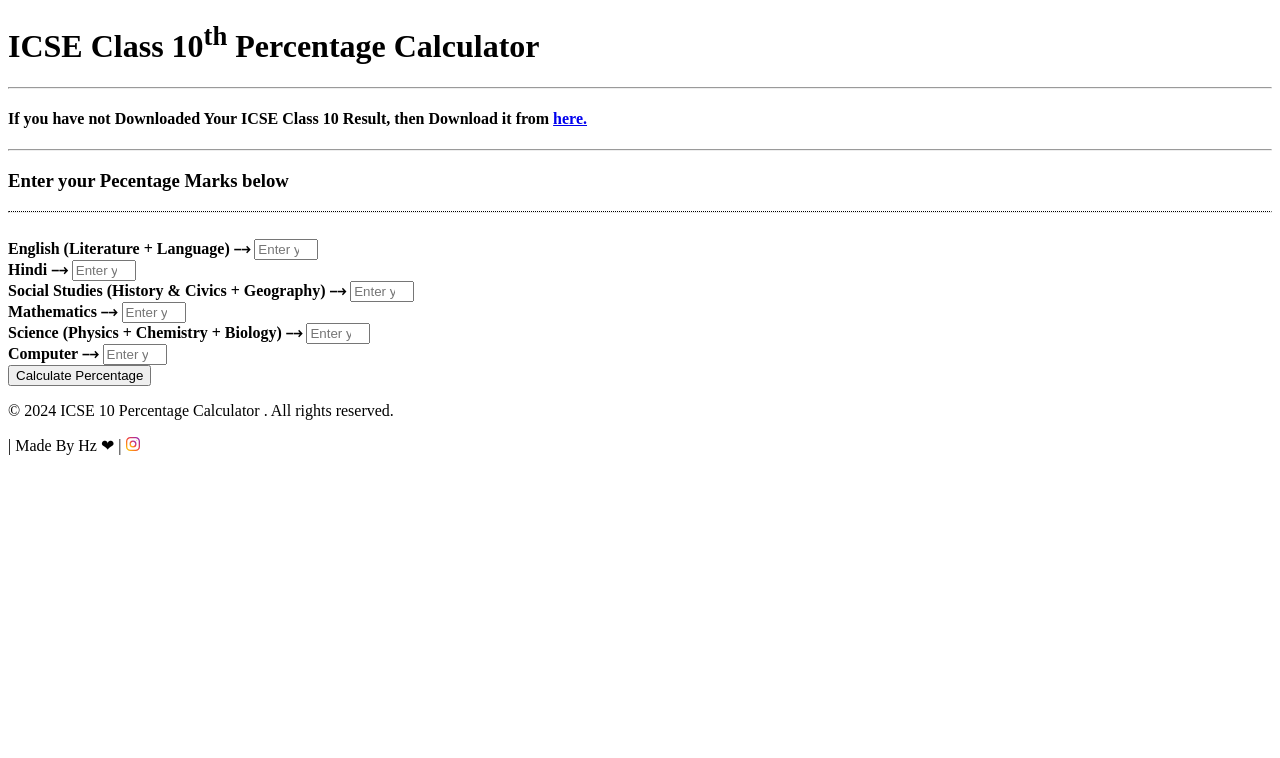
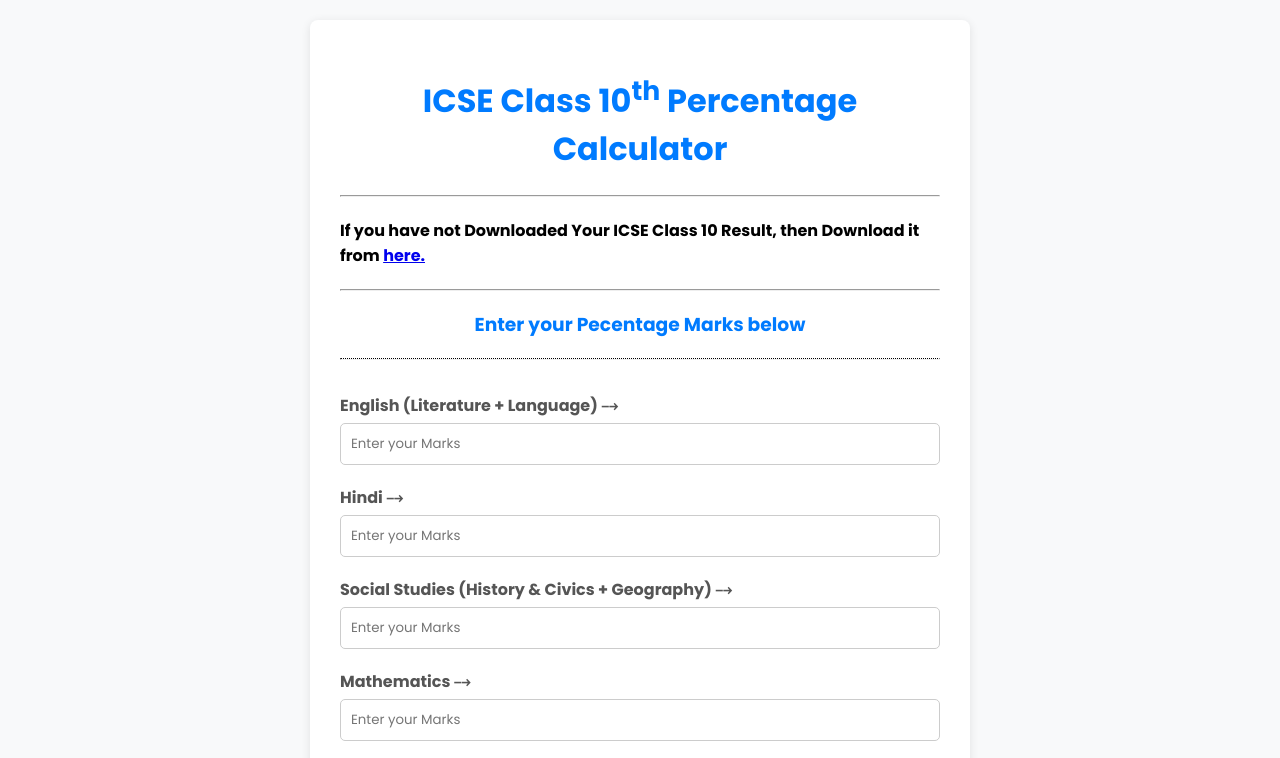
Before and after one commit to hz-projects/icse-percentage-calculator, a plain HTML site: page index.html in a window 1280 px wide. Shown: the top 758 px of the page. Drawn offline with Linux system fonts and the light colour scheme.

Commit message:
Update index.html

```diff
--- a/index.html
+++ b/index.html
@@ -6,6 +6,8 @@
     <meta name="viewport" content="width=device-width, initial-scale=1.0">
     <!-- HTML Meta Tags -->
 <title>ICSE 10 Percentage Calculator</title>
+    <link href="https://fonts.googleapis.com/css2?family=Poppins:wght@300;400;500;600;700&display=swap" rel="stylesheet">
+    <link rel="stylesheet" type="text/css" href="styles.css">
 <meta name="description" content="Calculate your ICSE 10th grade percentage with our user-friendly calculator.">
 
 <!-- Open Graph Meta Tags -->
```
